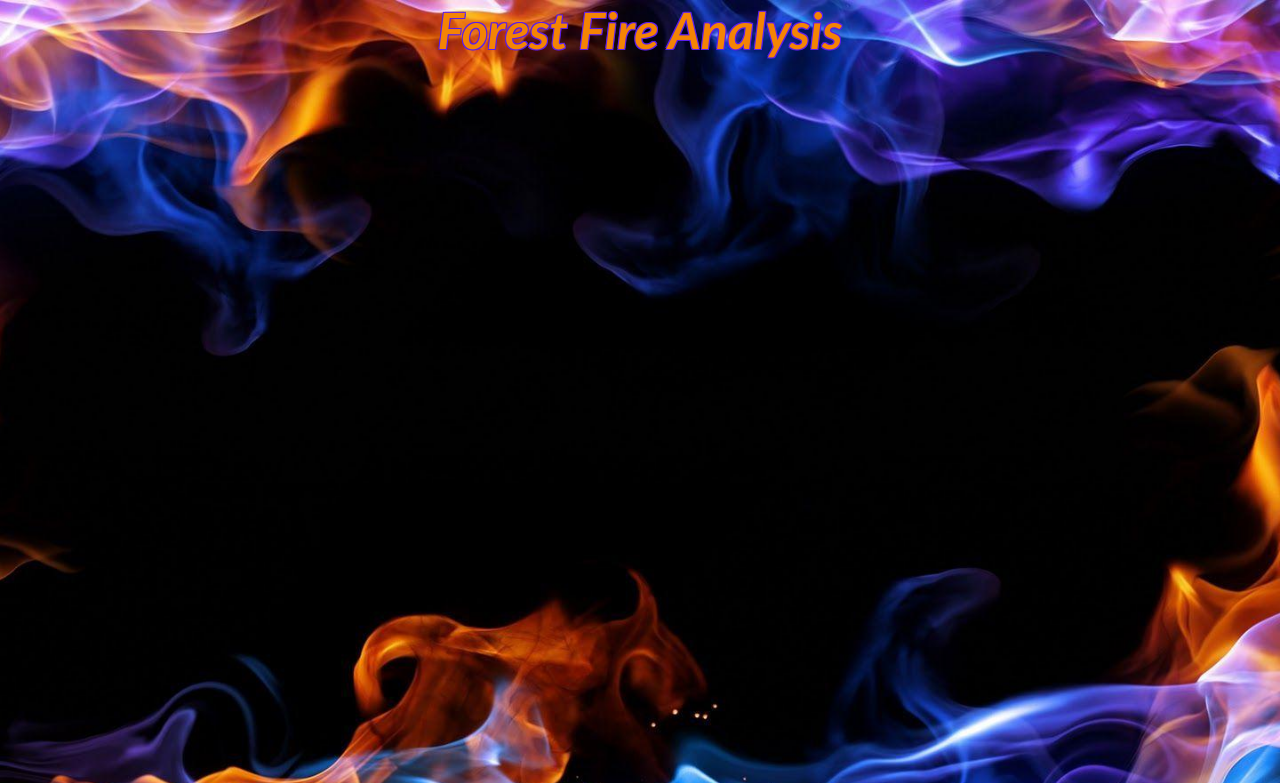
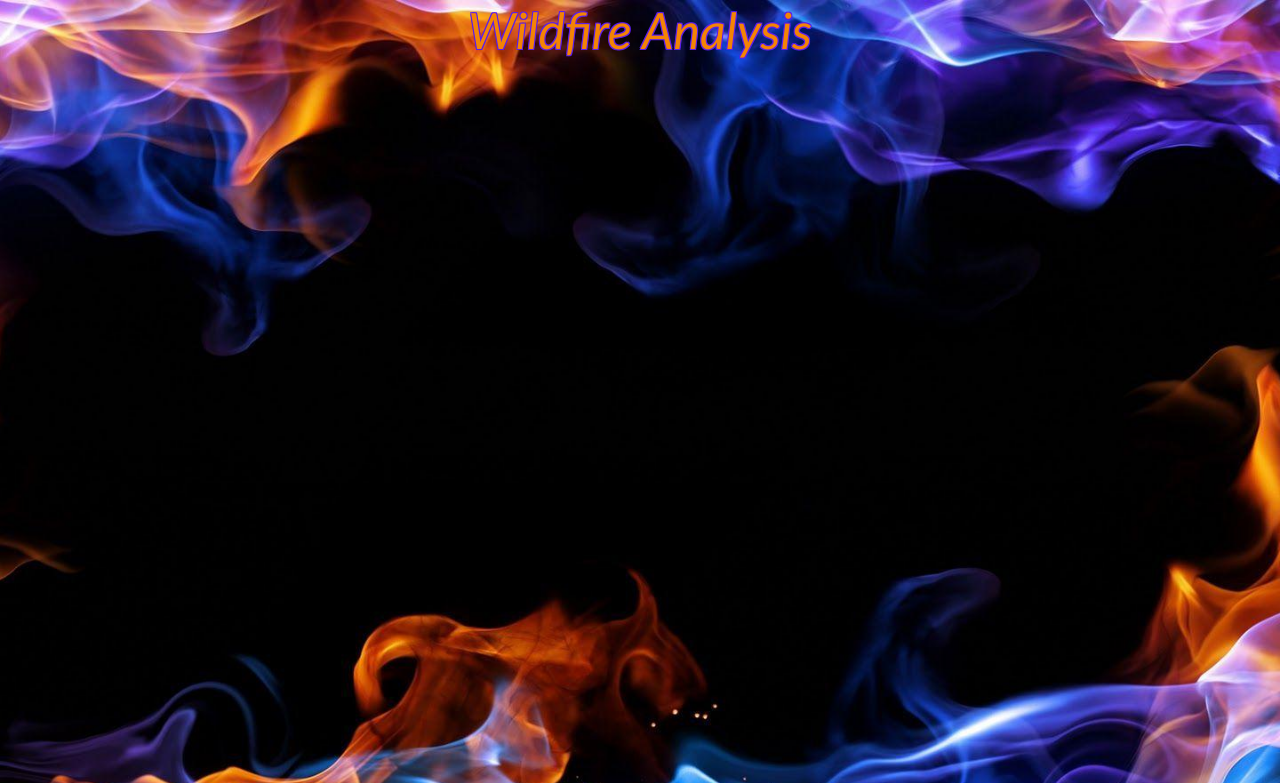
Before and after one commit to jccrock311/project-3, a Flask app: page / in a window 1280 px wide. Shown: the top 783 px of the page. Run offline with Flask 3, Linux system fonts and the light colour scheme; some libraries are stand-ins or nearby versions.

Commit message:
made map through leaflet on homepage

```diff
--- a/static/css/style.css
+++ b/static/css/style.css
@@ -6,21 +6,18 @@
     text-align: center;
 }
 
-body{
+body {
     background: #080808;
     color: #f48404;
 }
 
-#header{
+header {
     width: 100%;
     height: 100vh;
     background-image: url(../css/fire_background.jpg);
     background-size: cover;
     background-position: center;
-}
-
-.title-text{
-    font-size: 25px;
+    font-size: 50px;
     font-style: oblique;
     text-shadow:
     -1px -1px 0 #5b1dec,
@@ -29,8 +26,7 @@ body{
     1px 1px 0 #5b1dec;
 }
 
-#map-id {
-  height: 100%;
-  padding: 0;
-  margin: 0;
-}
+#map {
+    margin: auto;
+    height: 600px;
+  }
--- a/static/js/logic.js
+++ b/static/js/logic.js
@@ -1,5 +1,5 @@
 const map = L.map('map', {
-    center: [-29,50, 145],
+    center: [37, -95.7],
     zoom: 4
 });
 
--- a/templates/index.html
+++ b/templates/index.html
@@ -19,22 +19,26 @@
 </head>
 
 <body>
-<div id="header">
-    <div class="container">
-        <div class="title-text">
-            <h1>Forest Fire Analysis</h1>
-            <!-- <img some logo?> -->
+    <div>
+        <header>Wildfire Analysis</header>
+        <div id="map"></div>
+        <hr>
+        <div id="selection_row">
+            <div id="selectTitle">Select a State for Fire Details:</div>
+            <select id="selectState" onchange="optionChanged(this.value)">
+                <option value="USA">United States</option>
+            </select>
         </div>
 
     </div>
 
-</div>
+        </div>
 
-    <!-- Holds our map -->
-    <div id="map-id"></div>
+            <!-- Holds our map -->
+            <div id="map-id"></div>
 
-    <!-- Our Personal JS -->
-    <script type="text/javascript" src="../static/js/logic.js"></script>
-    <script type="text/javascript" src="../static/js/logic.js"></script>
+            <!-- Our Personal JS -->
+            <script type="text/javascript" src="../static/js/logic.js"></script>
+            <script type="text/javascript" src="../static/js/states.js"></script>
 </body>
 </html>
```
